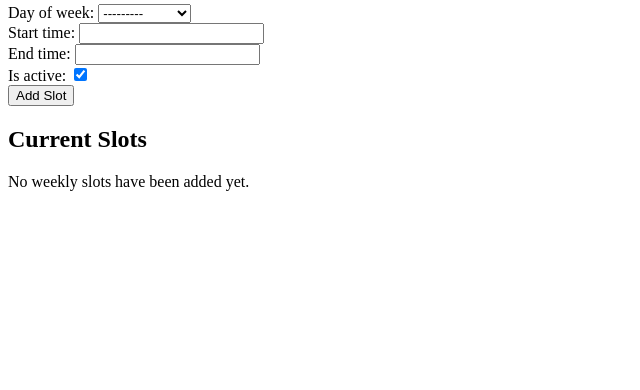
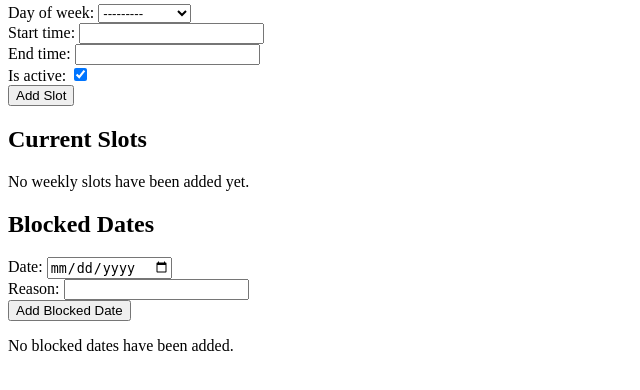
Before and after one commit to YassineBourich/YourDoctorHere, a Django app: page /medical/slots/ in a window 1280 px wide. Shown: the part 149-539 px from the top of the page, without its empty margins (0-640 px from the left). Run offline with Django 5.2, Linux system fonts and the light colour scheme; a user stored in the database is signed in; data that the repository does not hold is empty.

Commit message:
Medical views, forms and urls

```diff
--- a/medical/forms.py
+++ b/medical/forms.py
@@ -1,6 +1,8 @@
+from datetime import date
+
 from django import forms
 
-from .models import MedicalNote, WeeklySlot
+from .models import BlockedDate, MedicalNote, WeeklySlot
 
 
 class WeeklySlotForm(forms.ModelForm):
@@ -23,3 +25,18 @@ class MedicalNoteForm(forms.ModelForm):
     class Meta:
         model = MedicalNote
         fields = ['diagnosis', 'prescription']
+
+
+class BlockedDateForm(forms.ModelForm):
+    class Meta:
+        model = BlockedDate
+        fields = ['date', 'reason']
+        widgets = {
+            'date': forms.DateInput(attrs={'type': 'date'}),
+        }
+
+    def clean_date(self):
+        blocked_date = self.cleaned_data['date']
+        if blocked_date < date.today():
+            raise forms.ValidationError("Blocked dates should be today or later.")
+        return blocked_date
--- a/medical/templates/medical/my_slots.html
+++ b/medical/templates/medical/my_slots.html
@@ -24,4 +24,25 @@
 {% else %}
     <p>No weekly slots have been added yet.</p>
 {% endif %}
+
+<h2>Blocked Dates</h2>
+<form method="post" action="{% url 'add_blocked_date' %}">
+    {% csrf_token %}
+    {{ blocked_date_form.as_div }}
+    <button type="submit">Add Blocked Date</button>
+</form>
+
+{% if blocked_dates %}
+    {% for blocked_date in blocked_dates %}
+    <div>
+        <p>{{ blocked_date.date }}{% if blocked_date.reason %} - {{ blocked_date.reason }}{% endif %}</p>
+        <form method="post" action="{% url 'delete_blocked_date' blocked_date_id=blocked_date.id %}">
+            {% csrf_token %}
+            <button type="submit">Remove</button>
+        </form>
+    </div>
+    {% endfor %}
+{% else %}
+    <p>No blocked dates have been added.</p>
+{% endif %}
 {% endblock %}
--- a/medical/urls.py
+++ b/medical/urls.py
@@ -6,6 +6,8 @@ urlpatterns = [
     path('slots/', views.my_slots, name='my_slots'),
     path('slots/add/', views.add_slot, name='add_slot'),
     path('slots/<int:slot_id>/delete/', views.delete_slot, name='delete_slot'),
+    path('blocked-dates/add/', views.add_blocked_date, name='add_blocked_date'),
+    path('blocked-dates/<int:blocked_date_id>/delete/', views.delete_blocked_date, name='delete_blocked_date'),
 
     # Booking (patient only) — two stage
     path('doctors/<uuid:doctor_uuid>/slots/', views.doctor_slots, name='doctor_slots'),
@@ -14,6 +16,7 @@ urlpatterns = [
 
     # Appointment management
     path('appointments/<uuid:appointment_uuid>/', views.appointment_detail, name='appointment_detail'),
+    path('appointments/<uuid:appointment_uuid>/confirm/', views.confirm_appointment, name='confirm_appointment'),
     path('appointments/<uuid:appointment_uuid>/complete/', views.complete_appointment, name='complete_appointment'),
     path('appointments/<uuid:appointment_uuid>/cancel/', views.cancel_appointment, name='cancel_appointment'),
     path('appointments/<uuid:appointment_uuid>/notes/', views.add_note, name='add_note'),
--- a/medical/views.py
+++ b/medical/views.py
@@ -5,11 +5,10 @@ from django.contrib.auth.decorators import login_required
 from django.db import IntegrityError, transaction
 from django.shortcuts import get_object_or_404, redirect, render
 
-from .forms import MedicalNoteForm, WeeklySlotForm
-from .models import Appointment, PatientHistory, WeeklySlot
-from django.contrib import messages
+from .forms import BlockedDateForm, MedicalNoteForm, WeeklySlotForm
+from .models import Appointment, BlockedDate, PatientHistory, WeeklySlot
 from users import entities
-from users.models import Patient, Doctor
+from users.models import Doctor, Patient
 
 
 def _current_patient(user):
@@ -20,7 +19,6 @@ def _current_doctor(user):
     return Doctor.objects.filter(user=user).first()
 
 
-# using login_required to make sure only logged in users can access otherwise you redirct to longin page
 @login_required
 def appointment_detail(request, appointment_uuid):
     appointment = get_object_or_404(Appointment, uuid=appointment_uuid)
@@ -30,7 +28,7 @@ def appointment_detail(request, appointment_uuid):
     is_the_patient = patient and appointment.patient == patient
     is_the_doctor = doctor and appointment.doctor == doctor
 
-    if not (is_the_patient or is_the_doctor): # the logged in user is neither a patient nor a doctor
+    if not (is_the_patient or is_the_doctor):
         messages.error(request, "You don't have access to this appointment.")
         return redirect('home')
 
@@ -40,20 +38,42 @@ def appointment_detail(request, appointment_uuid):
         'note': note,
         'is_the_patient': is_the_patient,
         'is_the_doctor': is_the_doctor,
+        'can_confirm': is_the_doctor and appointment.status == 'requested',
         'can_complete': is_the_doctor and appointment.status == 'confirmed',
-        'can_cancel': (is_the_patient or is_the_doctor) and appointment.status == 'confirmed',
+        'can_cancel': (is_the_patient or is_the_doctor) and appointment.status in ['requested', 'confirmed'],
         'can_add_note': is_the_doctor and appointment.status == 'completed',
     })
 
-# same logic as confirm_appointment but for completing an appointment
+
 @login_required
-def complete_appointment(request, appointment_uuid):
-    """doctor marks an appointment as completed and can add a medical note"""
+def confirm_appointment(request, appointment_uuid):
     if request.method != 'POST':
         return redirect('appointment_detail', appointment_uuid=appointment_uuid)
 
     if request.user.entity != entities.DOCTOR:
         messages.error(request, "Only doctors can confirm appointments.")
+        return redirect('home')
+
+    doctor = _current_doctor(request.user)
+    appointment = get_object_or_404(Appointment, uuid=appointment_uuid, doctor=doctor)
+
+    if appointment.status != 'requested':
+        messages.error(request, "Only requested appointments can be confirmed.")
+        return redirect('appointment_detail', appointment_uuid=appointment_uuid)
+
+    appointment.status = 'confirmed'
+    appointment.save()
+    messages.success(request, "Appointment confirmed.")
+    return redirect('appointment_detail', appointment_uuid=appointment_uuid)
+
+
+@login_required
+def complete_appointment(request, appointment_uuid):
+    if request.method != 'POST':
+        return redirect('appointment_detail', appointment_uuid=appointment_uuid)
+
+    if request.user.entity != entities.DOCTOR:
+        messages.error(request, "Only doctors can complete appointments.")
         return redirect('home')
 
     doctor = _current_doctor(request.user)
@@ -68,9 +88,9 @@ def complete_appointment(request, appointment_uuid):
     messages.success(request, "Appointment marked as completed. You can now add the consultation note.")
     return redirect('add_note', appointment_uuid=appointment_uuid)
 
+
 @login_required
 def cancel_appointment(request, appointment_uuid):
-    """patient or doctor can cancel an appointment"""
     if request.method != 'POST':
         return redirect('appointment_detail', appointment_uuid=appointment_uuid)
 
@@ -95,42 +115,35 @@ def cancel_appointment(request, appointment_uuid):
     return redirect('appointment_detail', appointment_uuid=appointment_uuid)
 
 
-# this view func will allow the doctor to publish his weekly slots.
 @login_required
 def doctor_slots(request, doctor_uuid):
-    """Patient views a doctor's full weekly schedule."""
     if request.user.entity != entities.PATIENT:
         messages.error(request, "Only patients can view slots.")
         return redirect('home')
 
     doctor = get_object_or_404(Doctor, uuid=doctor_uuid)
-
-    # all recurring slots for this doctor, ordered by day and time
     slots = WeeklySlot.objects.filter(
         doctor=doctor,
         is_active=True
     ).order_by('day_of_week', 'start_time')
+    blocked_dates = doctor.blocked_dates.filter(date__gte=date.today()).order_by('date')
 
     return render(request, 'medical/doctor_slots.html', {
         'doctor': doctor,
         'slots': slots,
+        'blocked_dates': blocked_dates,
     })
 
 
 @login_required
 def slot_detail(request, doctor_uuid, slot_id):
-    """
-    Patient picks a date for a specific weekly slot
-    and sees if it's available on that date.
-    """
     if request.user.entity != entities.PATIENT:
         messages.error(request, "Only patients can view slots.")
         return redirect('home')
 
     doctor = get_object_or_404(Doctor, uuid=doctor_uuid)
-    slot = get_object_or_404(WeeklySlot, id=slot_id, doctor=doctor)
+    slot = get_object_or_404(WeeklySlot, id=slot_id, doctor=doctor, is_active=True)
 
-    # get date from query param
     selected_date_str = request.GET.get('date')
     selected_date = None
     is_available = None
@@ -138,10 +151,14 @@ def slot_detail(request, doctor_uuid, slot_id):
     if selected_date_str:
         try:
             selected_date = date.fromisoformat(selected_date_str)
+
             if selected_date < date.today():
                 messages.error(request, "Please choose a future date.")
                 selected_date = None
                 is_available = None
+            elif BlockedDate.objects.filter(doctor=doctor, date=selected_date).exists():
+                messages.error(request, "This doctor is unavailable on the selected date.")
+                is_available = False
             elif selected_date.weekday() != slot.day_of_week:
                 messages.error(request, f"This slot is only available on {slot.get_day_of_week_display()}s.")
                 selected_date = None
@@ -151,8 +168,7 @@ def slot_detail(request, doctor_uuid, slot_id):
                     doctor=doctor,
                     date=selected_date,
                     time_slot=slot.start_time,
-                ).exists()
-
+                ).exclude(status='cancelled').exists()
         except ValueError:
             messages.error(request, "Invalid date.")
 
@@ -164,16 +180,8 @@ def slot_detail(request, doctor_uuid, slot_id):
     })
 
 
-# this view func will allow the patinen to book an appointment with the doctor by lokcing a free weekly slot with him.
-# patient enter the doctor's booking page, where he has also access to the doc's weekly free slots, he picks one and confirms the booking, then the system creates an appointment with status "confirmed" and the patient receives a confirmation message.
 @login_required
 def book_appointment(request, doctor_uuid):
-    """
-    When a patient is on the doctor_slots page, they see a list of available slots. They click one — that click should send a
-    POST request to book_appointment with the date and time of that slot.
-    So book_appointment only needs to handle POST — no form page, no GET. The patient already made their choice on the slots page.
-    """
-    # only patients can book
     if request.user.entity != entities.PATIENT:
         messages.error(request, "Only patients can book appointments.")
         return redirect('home')
@@ -197,6 +205,10 @@ def book_appointment(request, doctor_uuid):
 
     if selected_date < date.today():
         messages.error(request, "Appointments must be booked for a future date.")
+        return redirect('doctor_slots', doctor_uuid=doctor_uuid)
+
+    if BlockedDate.objects.filter(doctor=doctor, date=selected_date).exists():
+        messages.error(request, "This doctor is unavailable on the selected date.")
         return redirect('doctor_slots', doctor_uuid=doctor_uuid)
 
     slot = None
@@ -236,7 +248,7 @@ def book_appointment(request, doctor_uuid):
         doctor=doctor,
         date=selected_date,
         time_slot=slot.start_time,
-    ).exists():
+    ).exclude(status='cancelled').exists():
         messages.error(request, "This slot is no longer available.")
         return redirect('slot_detail', doctor_uuid=doctor_uuid, slot_id=slot.id)
 
@@ -253,8 +265,9 @@ def book_appointment(request, doctor_uuid):
         messages.error(request, "This slot was just taken. Please choose another.")
         return redirect('slot_detail', doctor_uuid=doctor_uuid, slot_id=slot.id)
 
-    messages.success(request, "Appointment booked successfully.")
+    messages.success(request, "Appointment request sent successfully.")
     return redirect('appointment_detail', appointment_uuid=appointment.uuid)
+
 
 @login_required
 def add_note(request, appointment_uuid):
@@ -286,13 +299,13 @@ def add_note(request, appointment_uuid):
     })
 
 
-# for a doctor (i may add also provilege for patient)
 @login_required
 def my_history(request):
     history_entries = PatientHistory.objects.select_related(
         'patient',
         'appointment',
         'appointment__doctor',
+        'appointment__note',
     )
 
     if request.user.entity == entities.PATIENT:
@@ -309,7 +322,7 @@ def my_history(request):
         'history_entries': history_entries,
     })
 
-# doctor specific views. i added them to handle adding, deleting a time slot by a Doctor.
+
 @login_required
 def my_slots(request):
     if request.user.entity != entities.DOCTOR:
@@ -318,13 +331,16 @@ def my_slots(request):
 
     doctor = _current_doctor(request.user)
     slots = WeeklySlot.objects.filter(doctor=doctor).order_by('day_of_week', 'start_time')
-    form = WeeklySlotForm()
+    blocked_dates = BlockedDate.objects.filter(doctor=doctor).order_by('date')
 
     return render(request, 'medical/my_slots.html', {
         'doctor': doctor,
         'slots': slots,
-        'form': form,
+        'blocked_dates': blocked_dates,
+        'form': WeeklySlotForm(),
+        'blocked_date_form': BlockedDateForm(),
     })
+
 
 @login_required
 def add_slot(request):
@@ -358,11 +374,48 @@ def add_slot(request):
             return redirect('my_slots')
 
     slots = WeeklySlot.objects.filter(doctor=doctor).order_by('day_of_week', 'start_time')
+    blocked_dates = BlockedDate.objects.filter(doctor=doctor).order_by('date')
     return render(request, 'medical/my_slots.html', {
         'doctor': doctor,
         'slots': slots,
+        'blocked_dates': blocked_dates,
         'form': form,
+        'blocked_date_form': BlockedDateForm(),
     })
+
+
+@login_required
+def add_blocked_date(request):
+    if request.user.entity != entities.DOCTOR:
+        messages.error(request, "Only doctors can add blocked dates.")
+        return redirect('home')
+
+    if request.method != 'POST':
+        return redirect('my_slots')
+
+    doctor = _current_doctor(request.user)
+    form = BlockedDateForm(request.POST)
+
+    if form.is_valid():
+        blocked_date = form.save(commit=False)
+        blocked_date.doctor = doctor
+        try:
+            blocked_date.save()
+            messages.success(request, "Blocked date added.")
+            return redirect('my_slots')
+        except IntegrityError:
+            messages.error(request, "That date is already blocked.")
+
+    slots = WeeklySlot.objects.filter(doctor=doctor).order_by('day_of_week', 'start_time')
+    blocked_dates = BlockedDate.objects.filter(doctor=doctor).order_by('date')
+    return render(request, 'medical/my_slots.html', {
+        'doctor': doctor,
+        'slots': slots,
+        'blocked_dates': blocked_dates,
+        'form': WeeklySlotForm(),
+        'blocked_date_form': form,
+    })
+
 
 @login_required
 def delete_slot(request, slot_id):
@@ -380,36 +433,17 @@ def delete_slot(request, slot_id):
     return redirect('my_slots')
 
 
-
-
-
-
-
-
-# I no longer need to confirm an appointemnt because I confirm it immediately after booking, but I'm keeping the code here in case I want to change this logic later.
-"""
 @login_required
-def confirm_appointment(request, appointment_uuid):
-    #doctor confirms a requested appointment
-    doctor  = None
-    entity = request.user.entity
-
-    if entity == entities.DOCTOR:
-        doctor = Doctor.objects.filter(user = request.user).first()
-
-    else:
-        messages.error(request, "Only doctors can confirm appointments.")
+def delete_blocked_date(request, blocked_date_id):
+    if request.user.entity != entities.DOCTOR:
+        messages.error(request, "Only doctors can delete blocked dates.")
         return redirect('home')
 
-    appointment = get_object_or_404(Appointment, uuid=appointment_uuid, doctor=doctor)
+    if request.method != 'POST':
+        return redirect('my_slots')
 
-    if appointment.status != 'requested':
-        messages.error(request, "Only requested appointments can be confirmed.")
-        return redirect('appointment_detail', appointment_uuid=appointment_uuid)
-
-    appointment.status = 'confirmed'
-    appointment.save()
-    messages.success(request, "Appointment confirmed.")
-    return redirect('appointment_detail', appointment_uuid=appointment_uuid)
-
-"""
+    doctor = _current_doctor(request.user)
+    blocked_date = get_object_or_404(BlockedDate, id=blocked_date_id, doctor=doctor)
+    blocked_date.delete()
+    messages.success(request, "Blocked date removed.")
+    return redirect('my_slots')
```
Also changed, not shown: medical/models.py (+27 -3 lines), medical/templates/medical/appointment_detail.html (+7 -0 lines), medical/templates/medical/doctor_slots.html (+7 -0 lines), db.sqlite3, medical/migrations/0003_alter_appointment_status_blockeddate.py (added), medical/migrations/0004_alter_appointment_unique_together_and_more.py (added).
